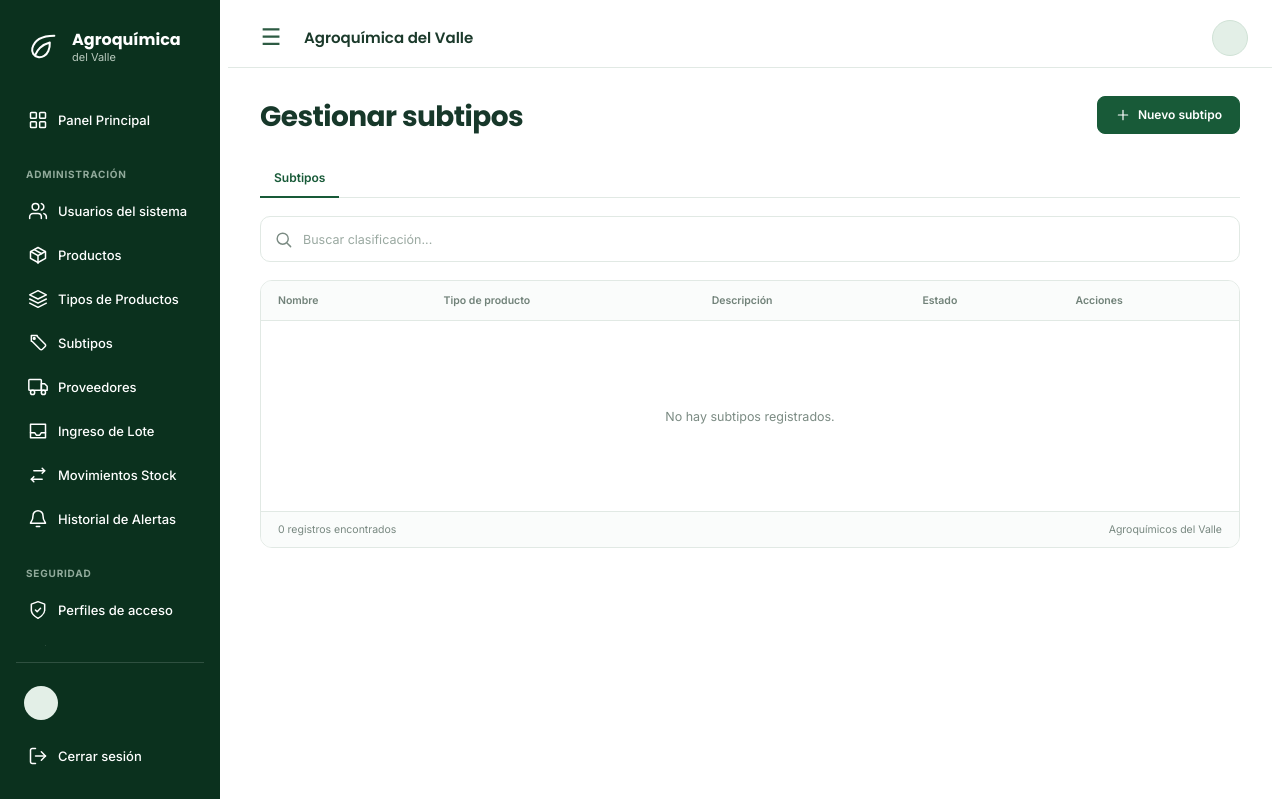
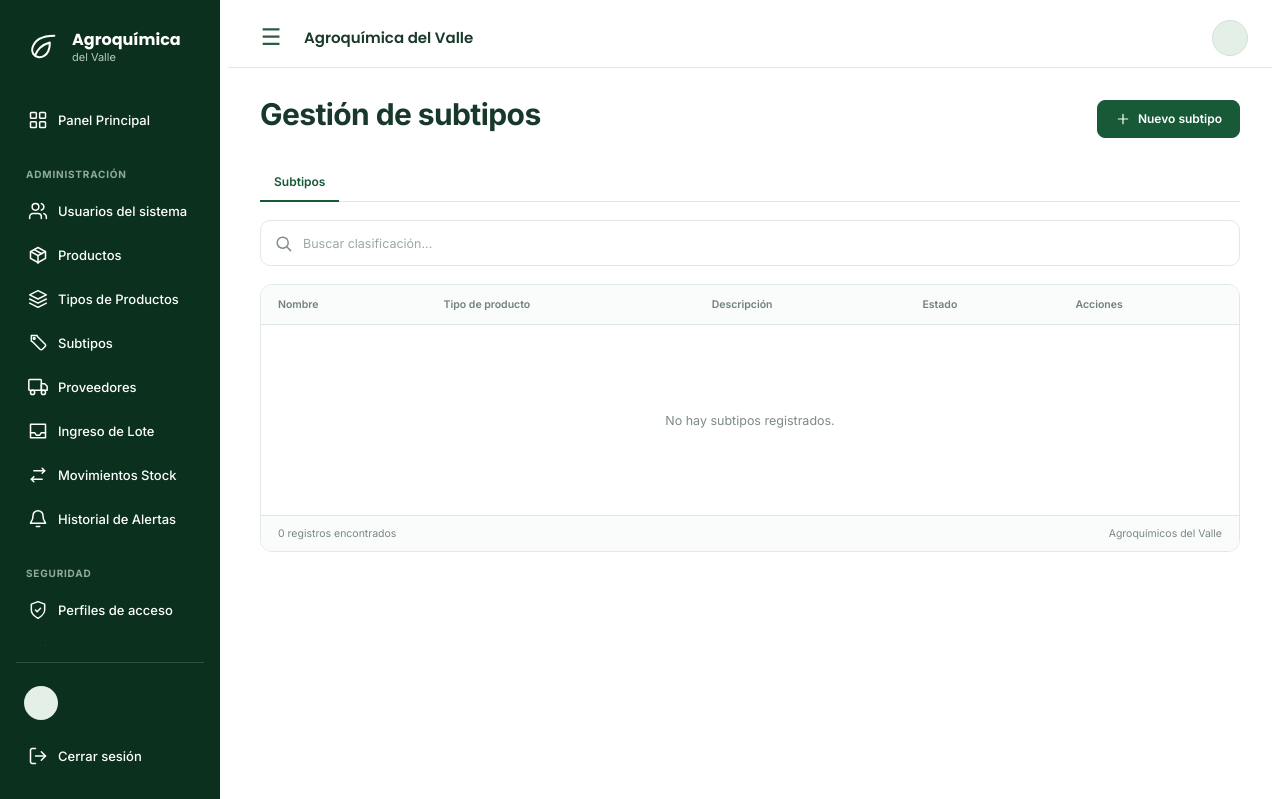
Before and after one commit to contrerasenzo01-png/AGROQUIMICA, a Django app: template inventario/templates/inventario/subtipos.html in a window 1280 px wide. Shown: the top 799 px of the page. Run offline with Django 5.2, Linux system fonts and the light colour scheme; the template is opened without the code that fills it: values that come from a table or form of the project are taken from there, others are empty; data comes from the database, SQL or seed files in the repository.

Commit message:
edicion de todos los modulos css

```diff
--- a/inventario/static/inventario/styles/subtipos.css
+++ b/inventario/static/inventario/styles/subtipos.css
@@ -136,12 +136,12 @@
 
 .ts-title {
     margin: 0;
-    font-family: 'Poppins', sans-serif;
-    font-size: 28px;
-    line-height: 1.2;
+    font-family: 'Poppins', 'Inter' sans-serif;
+    font-size: 30px;
     font-weight: 700;
     letter-spacing: -.02em;
     color: #17382a;
+    margin:0 0 6px 0;
 }
 
 .ts-sub {
--- a/inventario/templates/inventario/alertas.html
+++ b/inventario/templates/inventario/alertas.html
@@ -17,7 +17,6 @@
     <header class="al-header">
 
         <h1 class="al-title">Historial de alertas</h1>
-        <p class="al-sub">Consultá las alertas de stock mínimo y de vencimiento registradas por el sistema.</p>
 
     </header>
 
--- a/inventario/templates/inventario/movimientos_stock.html
+++ b/inventario/templates/inventario/movimientos_stock.html
@@ -18,10 +18,6 @@
         <h1 class="page-title">
             Movimientos de stock
         </h1>
-
-        <p class="page-sub">
-            El historial de ingresos y egresos de cada lote.
-        </p>
     </div>
 
     <button type="button"
--- a/inventario/templates/inventario/perfiles.html
+++ b/inventario/templates/inventario/perfiles.html
@@ -33,7 +33,6 @@
 
         <div>
             <h1 class="pf-title">Perfiles de acceso</h1>
-            <p class="pf-sub">Definí qué puede hacer cada perfil dentro del sistema.</p>
         </div>
 
         <button type="button" class="pf-btn pf-btn-primary" onclick="openCreateModal()">
--- a/inventario/templates/inventario/proveedores.html
+++ b/inventario/templates/inventario/proveedores.html
@@ -34,7 +34,6 @@
 
         <div>
             <h1 class="pv-title">Gestión de proveedores</h1>
-            <p class="pv-sub">Administrá los proveedores que abastecen tu inventario.</p>
         </div>
 
         <button type="button" class="pv-btn pv-btn-primary" onclick="abrirModalCrear()">
--- a/inventario/templates/inventario/registrar_ingreso_lote.html
+++ b/inventario/templates/inventario/registrar_ingreso_lote.html
@@ -17,7 +17,6 @@
     <div class="lt-header">
         <div>
             <h1 class="lt-title">Gestión de lotes</h1>
-            <p class="lt-sub">Trazabilidad de cada ingreso, desde el proveedor hasta el stock.</p>
         </div>
 
         <button type="button" class="lt-btn lt-btn-primary" onclick="abrirModalLote()">
--- a/inventario/templates/inventario/subtipos.html
+++ b/inventario/templates/inventario/subtipos.html
@@ -33,7 +33,7 @@
     <header class="ts-header">
 
         <div>
-            <h1 class="ts-title">Gestionar subtipos</h1>
+            <h1 class="ts-title">Gestión de subtipos</h1>
         </div>
 
         <button type="button" class="ts-btn ts-btn-primary" onclick="abrirModalCrear()">
--- a/inventario/templates/inventario/tipos_productos.html
+++ b/inventario/templates/inventario/tipos_productos.html
@@ -22,9 +22,6 @@
             Gestión de Tipos de Producto
         </h2>
 
-        <p class="subtitle">
-            Administre los tipos de productos registrados en el sistema.
-        </p>
     </div>
 
     <button
--- a/inventario/templates/inventario/usuarios.html
+++ b/inventario/templates/inventario/usuarios.html
@@ -47,7 +47,6 @@
 
         <div>
             <h1 class="us-title">Gestión de usuarios</h1>
-            <p class="us-sub">Administrá el acceso de tu equipo al sistema.</p>
         </div>
 
         <button type="button" class="us-btn us-btn-primary" onclick="abrirModalCrear()">
```
Also changed, not shown: inventario/static/inventario/styles/productos.css (+6 -6 lines).
